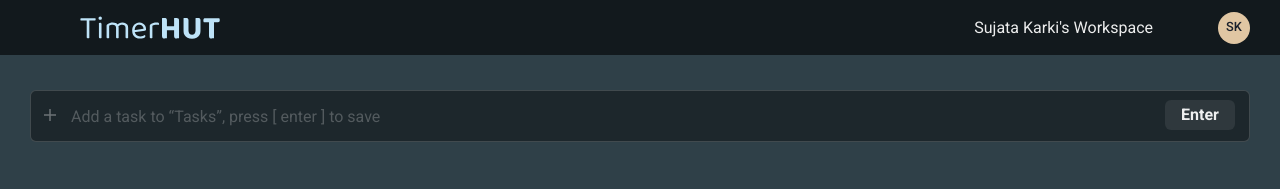
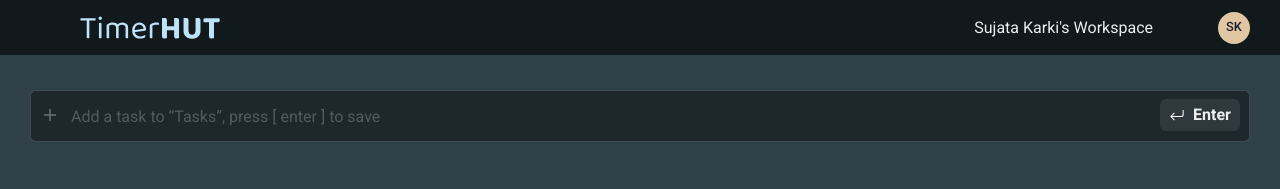
Before and after one commit to AyushMainali123/productivity-app, a Next.js app: page /focus-time in a window 1280 px wide. Shown: the top 189 px of the page. Built offline with nearby package versions, Linux system fonts and the light colour scheme; some icons are missing.

Commit message:
style:updated style and themed input

```diff
--- a/components/FocusTimerPage/TaskInput/TaskInput.tsx
+++ b/components/FocusTimerPage/TaskInput/TaskInput.tsx
@@ -49,22 +49,22 @@ const TaskInput = () => {
                 </InputLeftElement>
                 <Input
                     placeholder="Add a task to “Tasks”, press [ enter ] to save"
-                    bg={"black.secondary"}
                     py={"25px"}
                     pr={"100px"}
                     value={taskTitle}
                     onChange={handleTaskTextUpdate}
-                    fontSize={{base: "xs", md: "md"}}
+                    fontSize={{ base: "xs", md: "md" }}
                 />
                 <InputRightElement py={"25px"} mx={"10px"}>
                     <Button
                         type={"submit"}
-                        py={"10px"}
-                        px={"20px"}
+                        py={4}
+                        px={5}
                         mr={"40px"}
-                        minW={"70px"}
-                        height={"30px"}
+                        minW={"80px"}
+                        size={"sm"}
                         fontSize={{ base: "xs", md: "md" }}
+                        leftIcon={<Icon icon="fluent:arrow-enter-left-24-regular" color="white" />}
                     >
                         <span>Enter </span>
                     </Button>
--- a/components/FocusTimerPage/TaskList/SubComponents/Task/Task.tsx
+++ b/components/FocusTimerPage/TaskList/SubComponents/Task/Task.tsx
@@ -107,12 +107,12 @@ const Task = ({ title, isCompleted, id }: TaskProps) => {
                 bg={"black.secondary"}
                 px={"12px"}
                 py={"10px"}
-                borderRadius={{base: "none", lg: "base" }}
+                borderRadius={{ base: "none", lg: "base" }}
                 alignItems={"center"}
                 justifyContent={"space-between"}
             >
                 <StackItem>
-                    <HStack gap={{base: 1, md: 4}}>
+                    <HStack gap={{ base: 1, md: 4 }}>
                         <StackItem display={"flex"}>
                             <Checkbox defaultChecked={isCheckboxChecked} checked={isCheckboxChecked} onChange={handleCheckboxChange} size={"lg"} />
                         </StackItem>
@@ -122,18 +122,18 @@ const Task = ({ title, isCompleted, id }: TaskProps) => {
                             </Button>
                         </StackItem>
                         <StackItem>
-                            <Box textDecoration={isCompleted ? "line-through" : "initial"} fontSize={{base: "xs", md: "md"}}>{title}</Box>
+                            <Box textDecoration={isCompleted ? "line-through" : "initial"} fontSize={{ base: "xs", md: "md" }}>{title}</Box>
                         </StackItem>
                     </HStack>
                 </StackItem>
 
                 <StackItem>
-                    <Menu >
+                    <Menu>
                         <MenuButton as={Button} variant={"ghost"} height={"30px"}>
                             <Icon icon="bx:dots-vertical-rounded" fontSize={"16px"} />
                         </MenuButton>
                         <MenuList bg={"black.primary"}>
-                            <MenuItem onClick={() => onOpen()}>
+                            <MenuItem onClick={() => onOpen()} fontSize={{base: "xs", md: "md"}}>
                                 Delete
                             </MenuItem>
                         </MenuList>
--- a/components/ui/Navbar/Navbar.tsx
+++ b/components/ui/Navbar/Navbar.tsx
@@ -113,12 +113,12 @@ const Navbar = ({isAuthenticated}: NavbarProps) => {
                                     <Icon icon={"ion:notifications-outline"} width={"25"} height={"25"} />
                                 </StackItem>
                                 <StackItem as={"li"} fontSize={"20px"}>
-                                    <Menu>
+                                    <Menu >
                                         <MenuButton as={"button"}>
                                             <Avatar name="Sujata Karki" size="sm" fontSize={"16px"} />
                                         </MenuButton>
                                         <MenuList background={"black.primary"} fontSize={"16px"} padding={0}>
-                                            <MenuItem>Log out</MenuItem>
+                                            <MenuItem fontSize={{ base: "xs", md: "md" }}>Log out</MenuItem>
                                         </MenuList>
                                     </Menu>
                                 </StackItem>
--- /dev/null
+++ b/theme/components/input.ts
@@ -0,0 +1,24 @@
+import { ComponentStyleConfig } from '@chakra-ui/react'
+
+const InputStyle: ComponentStyleConfig = {
+  // style object for base or default style
+    baseStyle: {},
+      // styles for different sizes ("sm", "md", "lg")
+  sizes: {},
+  // styles for different visual variants ("outline", "solid")
+  variants: {
+      outline: {
+          field: {
+              background: "black.secondary"
+            }
+        }
+  },
+  // default values for 'size', 'variant' and 'colorScheme'
+  defaultProps: {
+    size: 'md',
+    variant: 'outline',
+    colorScheme: '',
+  },
+}
+
+export default InputStyle
--- a/theme/index.ts
+++ b/theme/index.ts
@@ -1,6 +1,7 @@
 import { extendTheme } from "@chakra-ui/react";
 import styles from './styles'
 import colors from './foundations/color'
+import InputStyle from "./components/input";
 
 
 // <link href="https://fonts.googleapis.com/css2?family=Roboto:wght@300;400;500;700;900&display=swap" rel="stylesheet">
@@ -10,8 +11,11 @@ const overrides = {
     heading: "Roboto, sans-serif",
     mono: "Roboto, sans-serif",
   },
-    colors,
+  colors,
   styles,
+  components: {
+    Input: InputStyle
+  },
   config: {
       initialColorMode: 'dark',
       useSystemColorMode: false,
```
